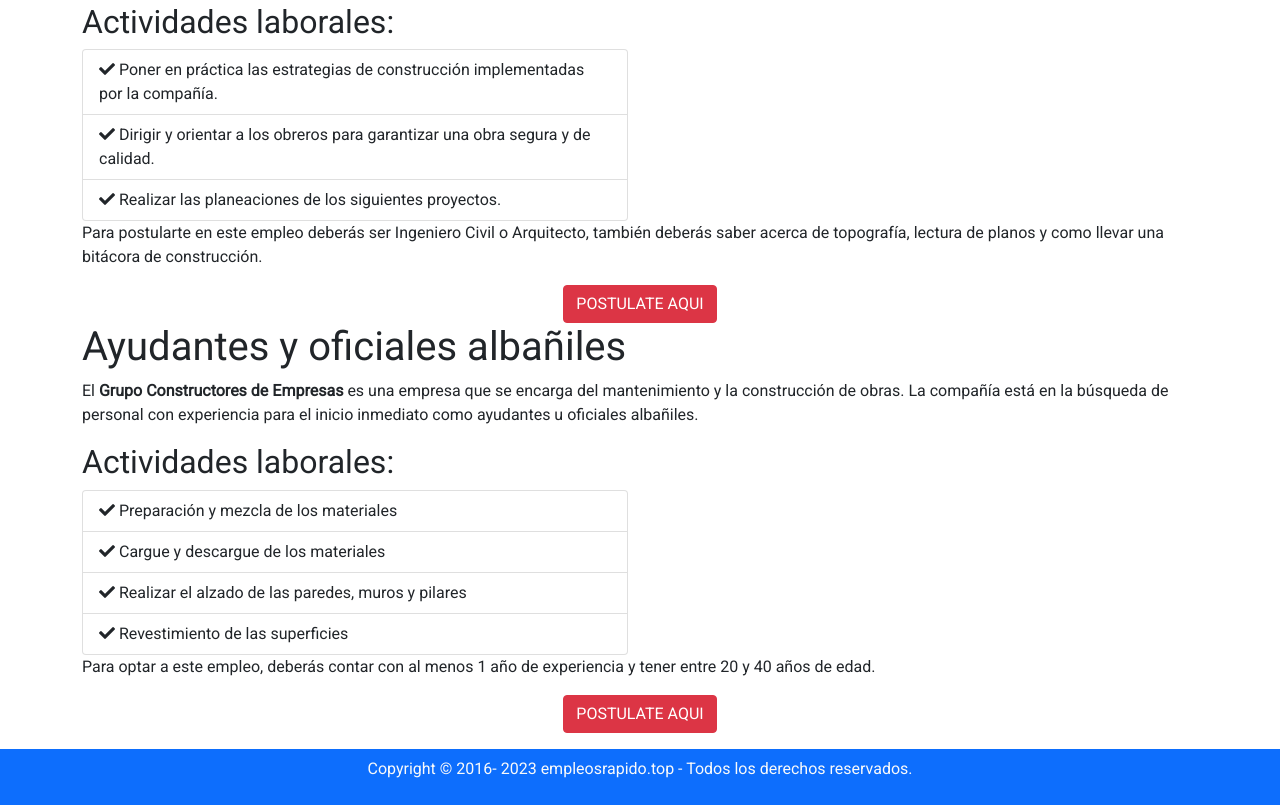
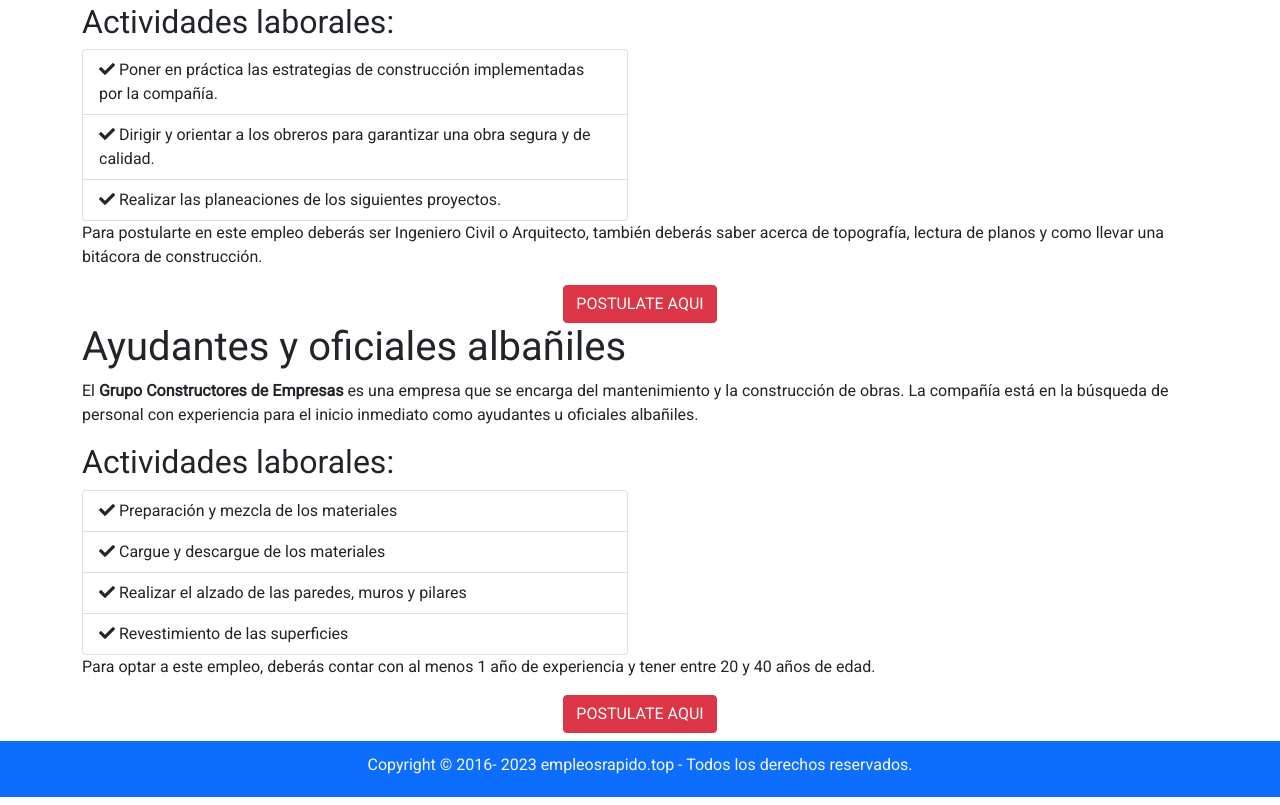
Before and after one commit to cpiprodesign/sitioempleos, a plain HTML site: page index.html in a window 1280 px wide. Shown: the part 1308-2113 px from the top of the page. Drawn offline with nearby package versions, Linux system fonts and the light colour scheme.

Commit message:
add footer

```diff
--- a/index.html
+++ b/index.html
@@ -188,11 +188,11 @@
             </div>
         </div>
     </section>
-    <footer>
-        <div class="row mt-2 ">
-            <div class="col-md-12 bg-primary mt-2">
-                <div class="text-center ">
-                    <p class="text-light p-2">Copyright © 2016- 2023 empleosrapido.top - Todos los derechos reservados.</p>
+    <footer class="bg-primary">
+        <div class="row mt-2  ">
+            <div class="col-md-12  mt-2">
+                <div class="text-center p-1">
+                    <p class="text-light ">Copyright © 2016- 2023 empleosrapido.top - Todos los derechos reservados.</p>
                 </div>
             </div>
 
```
